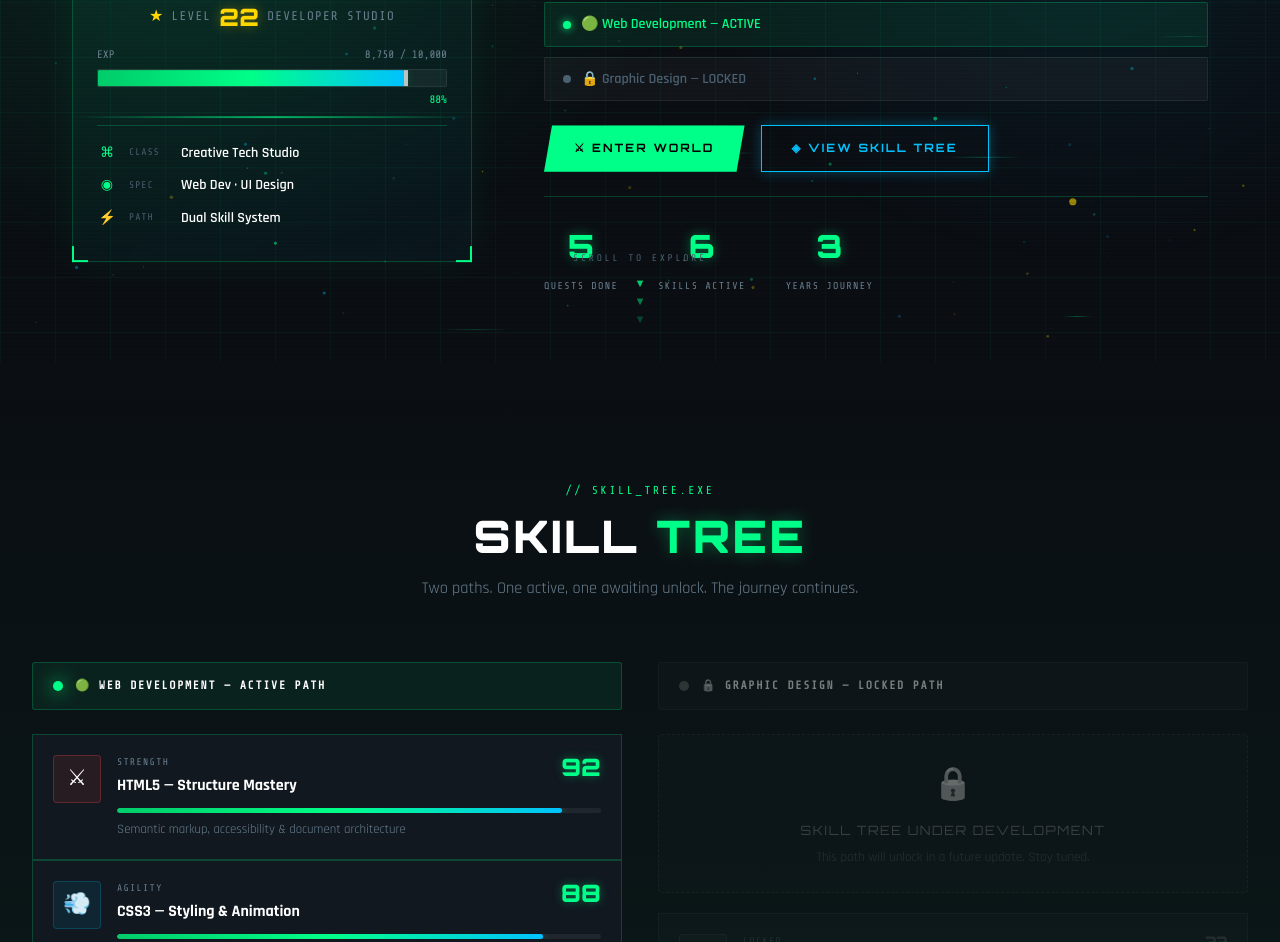
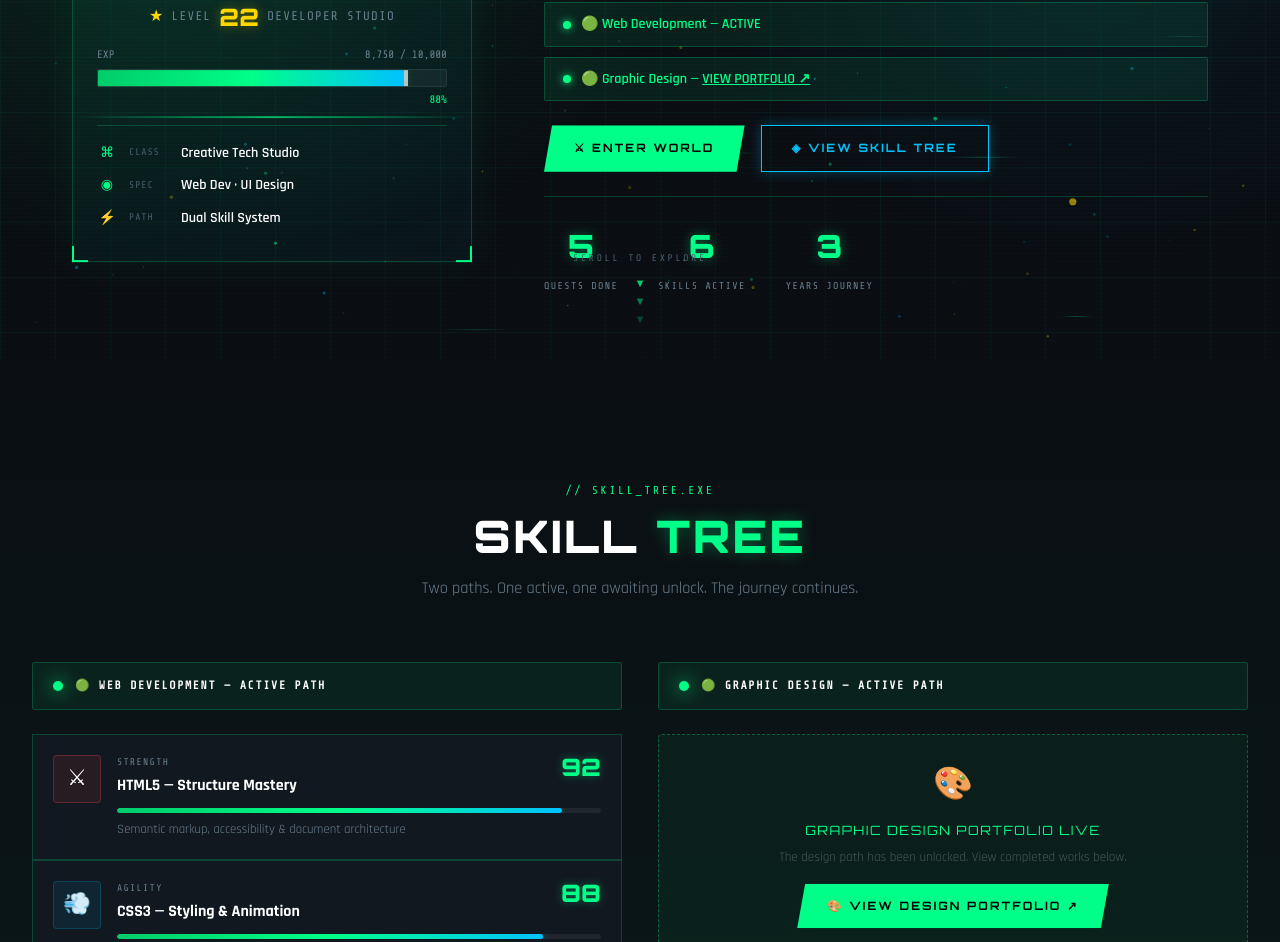
Before and after one commit to sp-enter/tech_portfolio, a plain HTML site: page index.html in a window 1280 px wide. Shown: the part 438-1380 px from the top of the page. Drawn offline with nearby package versions, Linux system fonts and the light colour scheme; animation ran at ten frames a second.

Commit message:
Change Graphic Design status to ACTIVE and link portfolio
Updated the status of Graphic Design from LOCKED to ACTIVE, and added a link to the portfolio.

```diff
--- a/index.html
+++ b/index.html
@@ -117,7 +117,7 @@
           You have entered the <span class="gn">SP Tech</span> developer realm — a living RPG world where
           every website is a conquered quest, every skill is a levelled-up ability, and every line of
           code is a power earned. The <span class="cy">Web Development</span> path is <span class="gn">ACTIVE</span>.
-          Graphic Design awaits future unlock.
+          Graphic Design is now <span class="cy">LIVE</span>. View the portfolio below.
         </p>
 
         <div class="hero-paths">
@@ -125,9 +125,9 @@
             <span class="path-dot active"></span>
             <span>🟢 Web Development — ACTIVE</span>
           </div>
-          <div class="path-pill locked-path">
-            <span class="path-dot locked"></span>
-            <span>🔒 Graphic Design — LOCKED</span>
+          <div class="path-pill active-path">
+            <span class="path-dot active"></span>
+            <a href="https://sp-enter.github.io/design_portfolio/" target="_blank" style="color:inherit;text-decoration:none;">🟢 Graphic Design — <span style="text-decoration:underline;">VIEW PORTFOLIO ↗</span></a>
           </div>
         </div>
 
@@ -226,15 +226,16 @@
         </div>
 
         <!-- LOCKED PATH -->
-        <div class="skill-path-col locked-col">
-          <div class="path-header locked-header">
-            <div class="ph-dot locked-ph"></div>
-            <span class="ph-label">🔒 GRAPHIC DESIGN — LOCKED PATH</span>
+        <div class="skill-path-col">
+          <div class="path-header active-header">
+            <div class="ph-dot active-ph"></div>
+            <span class="ph-label">🟢 GRAPHIC DESIGN — ACTIVE PATH</span>
           </div>
-          <div class="locked-banner">
-            <div class="lock-icon-big">🔒</div>
-            <div class="lock-title">SKILL TREE UNDER DEVELOPMENT</div>
-            <div class="lock-sub">This path will unlock in a future update. Stay tuned.</div>
+          <div class="locked-banner" style="background:rgba(0,255,136,0.05);border-color:rgba(0,255,136,0.3);">
+            <div class="lock-icon-big">🎨</div>
+            <div class="lock-title" style="color:#00ff88;">GRAPHIC DESIGN PORTFOLIO LIVE</div>
+            <div class="lock-sub">The design path has been unlocked. View completed works below.</div>
+            <a href="https://sp-enter.github.io/design_portfolio/" target="_blank" class="btn btn-primary" style="margin-top:1rem;display:inline-block;">🎨 VIEW DESIGN PORTFOLIO ↗</a>
           </div>
           <div class="skills-list locked-skills">
 
```
